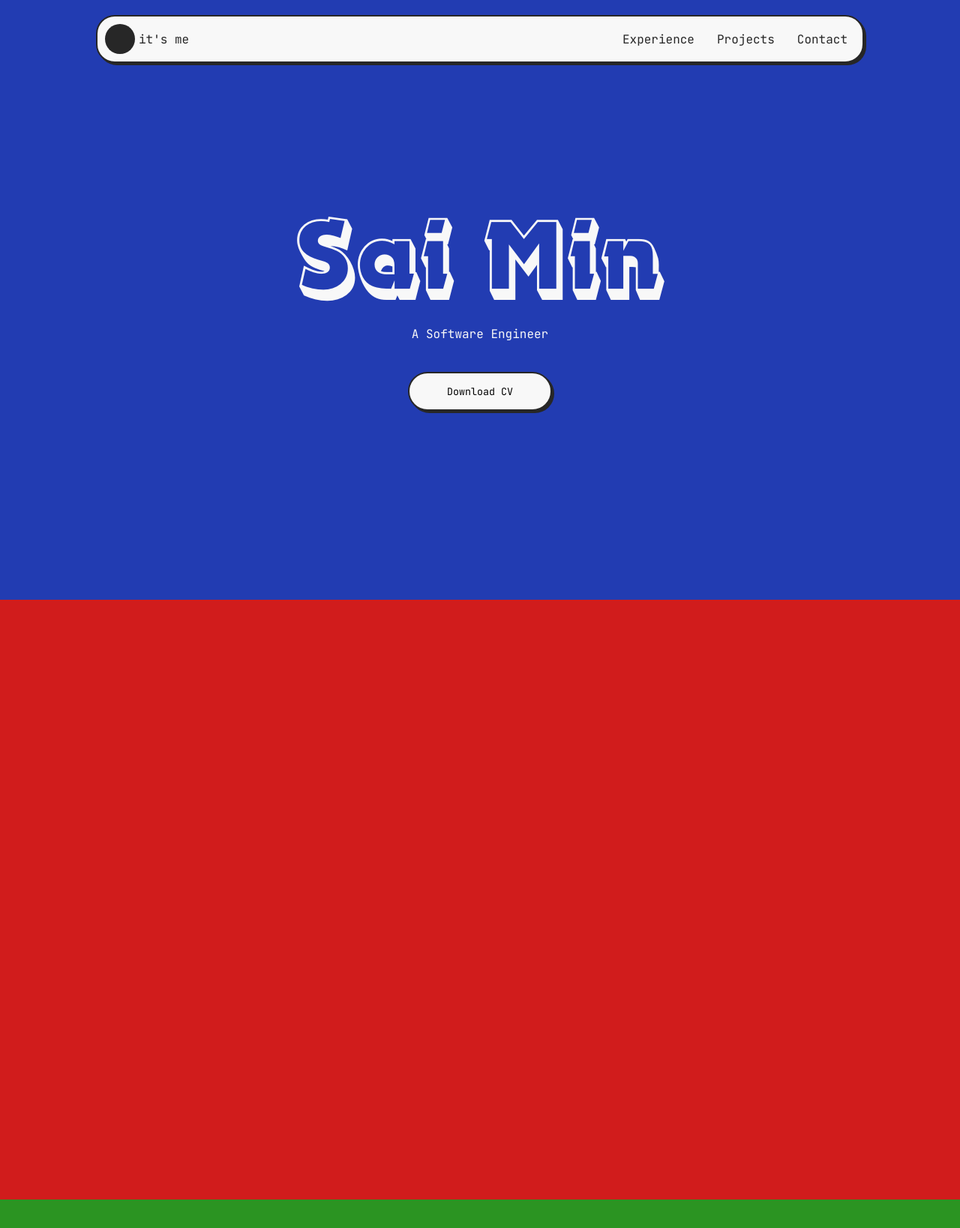
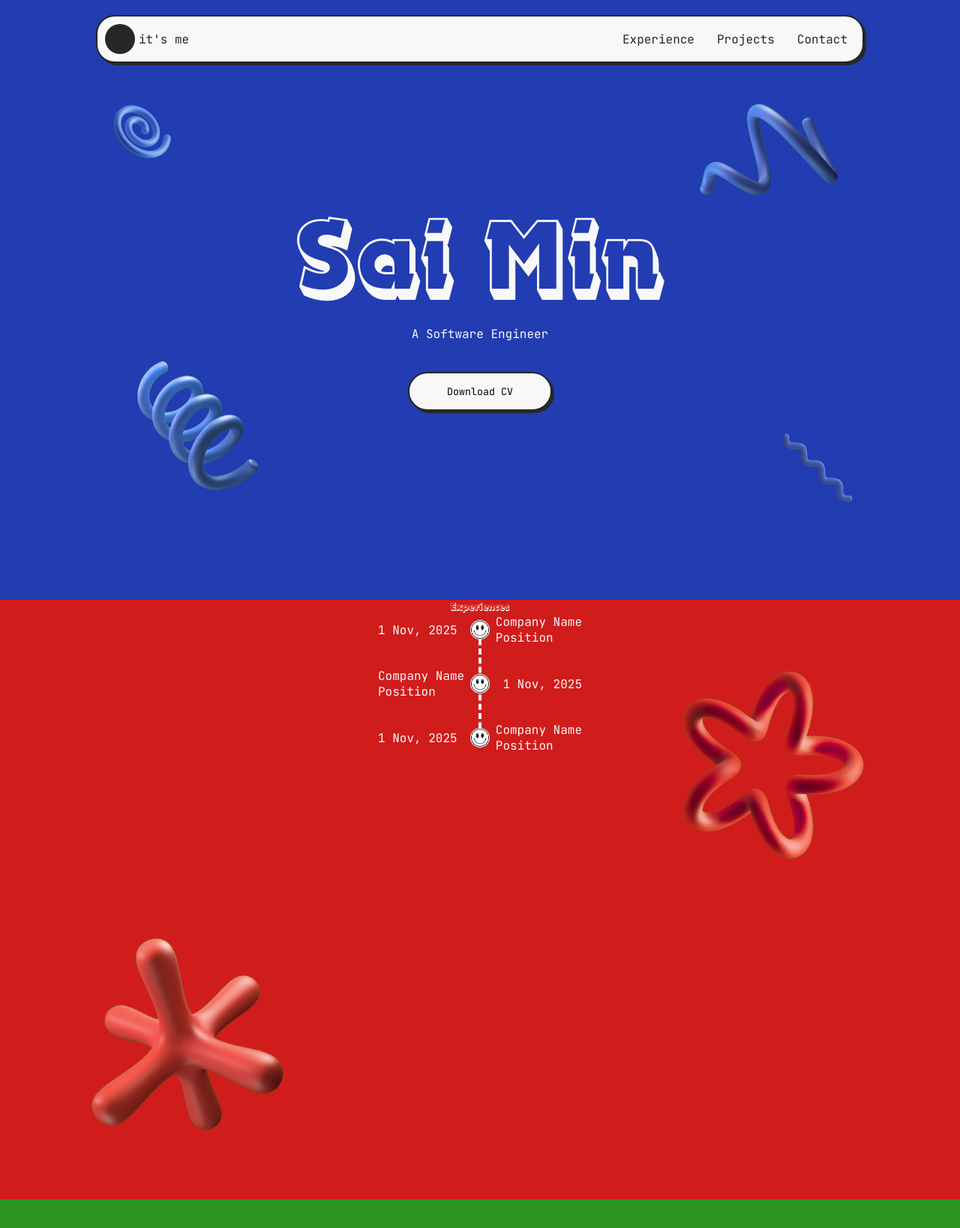
Before and after one commit to MyatWuttYeeOo/sm-portfolio, a plain HTML site: page index.html in a window 1280 px wide. Shown: the top 1638 px of the page at 75% size. Drawn offline with Linux system fonts and the light colour scheme; files whose address does not match are found by name.

Commit message:
timeline

```diff
--- a/index.html
+++ b/index.html
@@ -8,9 +8,11 @@
         </title>
         <link rel="stylesheet" href="./styles/index.css"/>
         <link rel="stylesheet" href="./styles/nav/nav.css"/>
+         <link rel="stylesheet" href="./styles/responsive.css"/>
         <link rel="stylesheet" href="./styles/contact/contact.css"/>
         <link rel="stylesheet" href="./styles/experiences/experiences.css"/>
         <link rel="stylesheet" href="./styles/hero/hero.css"/>
+        <link rel="stylesheet" href="./styles/hero/responsive.css"/>
         <link rel="stylesheet" href="./styles/projects/projects.css"/>
         <link rel="stylesheet" href="./styles/nav/responsive.css"/>
 
@@ -52,8 +54,60 @@
              <button class="btn btn-lg">Download CV</button>
            </a>
 
+
+           <img src="./imgs/hero-1.png" class="hero-img-1"/>
+            <img src="./imgs/hero-2.png" class="hero-img-2"/>
+           <img src="./imgs/hero-3.png" class="hero-img-3"/>
+           <img src="./imgs/hero-4.png" class="hero-img-4"/>
+
         </section>
-        <section id="experience"></section>
+
+        <section id="experience">
+         <h1 class="">Experiences</h1>
+         <div class="timeline">
+
+            <div class="timeline-item">
+                <div class="date">1 Nov, 2025</div>
+                <div class="smile">
+                    <img src="./imgs/exp-3.png" class="smile-img"/>
+                </div>
+                <div class="content">
+                    <div class="company">Company Name</div>
+                    <div class="position">Position</div>
+                </div>
+            </div>
+
+            <div class="timeline-item">
+                <div class="date">1 Nov, 2025</div>
+                <div class="smile">
+                    <img src="./imgs/exp-3.png" class="smile-img"/>
+                </div>
+                <div class="content">
+                    <div class="company">Company Name</div>
+                    <div class="position">Position</div>
+                </div>
+            </div>
+
+             <div class="timeline-item">
+                <div class="date">1 Nov, 2025</div>
+                <div class="smile">
+                    <img src="./imgs/exp-3.png" class="smile-img"/>
+                </div>
+                <div class="content">
+                    <div class="company">Company Name</div>
+                    <div class="position">Position</div>
+                </div>
+            </div>
+
+
+
+         </div>
+
+         <img src="./imgs/exp-1.png" class="exp-img-1"/>
+         <img src="./imgs/exp-2.png" class="exp-img-2"/>
+
+        </section>
+
         <section id="projects"></section>
         <section id="contact"></section>
         <script src="./js/index.js"></script>
--- a/styles/experiences/experiences.css
+++ b/styles/experiences/experiences.css
@@ -2,4 +2,71 @@
     background-color: var(--red);
     height: 100vh;
     width: 100%;
+    position: relative;
+    display: flex;
+    flex-direction: column;
+    justify-self: center;
+    align-items: center;
 }
+.exp-img-1{
+    position: absolute;
+    left: 0;
+    bottom: 10%;
+    width: 500px;
+}
+.exp-img-2{
+    position: absolute;
+    right: 0;
+    top: 10%;
+    width: 500px;
+}
+.timeline{
+  position: relative;
+  width: 100%;
+  display: flex;
+  flex-direction: column;
+  gap: 30px;
+}
+.timeline::before{
+    content: "";
+    width: 0px;
+    height: 90%;
+    border-left: 4px dashed var(--white);
+    position: absolute;
+    left: 50%;
+    top: 5%;
+    transform: translate(-50%);
+    z-index: 1;
+}
+
+
+.timeline-item{
+    display: flex;
+    align-items: center;
+    justify-content: center;
+    color: var(--white);
+    position: relative;
+    gap: 4%;
+}
+.timeline-item:nth-child(even){
+ flex-direction: row-reverse;
+}
+/*.timeline-item div{
+    flex:1;
+}*/
+.timeline-item .smile{
+    width: 50px;
+    height: 50px;
+    position: absolute;
+    z-index: 2;
+}
+.timeline-item .smile .smile-img{
+    width: 100%;
+    height: 100%;
+    object-fit: contain;
+
+}
+.timeline-item .date{
+}
+.timeline-item .content{
+}
--- a/styles/hero/hero.css
+++ b/styles/hero/hero.css
@@ -6,6 +6,7 @@
     flex-direction: column;
     justify-content: center;
     align-items: center;
+    position: relative;
 }
 #hero h1{
     font-family: var(--font-family-title);
@@ -25,3 +26,18 @@
     width: 100%;
     height: 100%;
 }
+.hero-img-1{
+    position: absolute;
+
+}
+.hero-img-4{
+    position: absolute;
+
+}
+.hero-img-2{
+    position: absolute;
+
+}
+.hero-img-3{
+    position: absolute;
+}
--- /dev/null
+++ b/styles/hero/responsive.css
@@ -0,0 +1,104 @@
+@media (max-width: 480px) {
+
+    #hero h1{
+        font-size: 5rem;
+    }
+.hero-img-1{
+    width: 150px;
+    right: 0%;
+    top: 15%;
+}
+.hero-img-4{
+    width: 100px;
+    top: 17%;
+}
+.hero-img-2{
+    left: 0%;
+    width: 200px;
+    bottom: 8%;
+}
+.hero-img-3{
+    width: 100px;
+    bottom: 13%;
+    right: 8%;
+}
+
+}
+@media (max-width: 768px) and (min-width: 481px){
+      #hero h1{
+        font-size: 5rem;
+    }
+
+.hero-img-1{
+    width: 200px;
+    right: 0%;
+    top: 15%;
+}
+.hero-img-4{
+    width: 150px;
+    top: 17%;
+}
+.hero-img-2{
+    left: 0%;
+    width: 250px;
+    bottom: 8%;
+}
+.hero-img-3{
+    width: 150px;
+    bottom: 13%;
+}
+
+
+}
+@media (max-width: 1024px) and (min-width: 769px){
+     #hero h1{
+        font-size: 10rem;
+    }
+
+.hero-img-1{
+    width: 200px;
+    right: 7%;
+    top: 15%;
+}
+.hero-img-4{
+    width: 150px;
+    top: 15%;
+    left: 7%;
+}
+.hero-img-2{
+    left: 5%;
+    width: 250px;
+    bottom: 15%;
+}
+.hero-img-3{
+    width: 150px;
+    bottom: 15%;
+    right: 7%;
+}
+
+}
+@media (min-width: 1024px){
+      #hero h1{
+        font-size: 10rem;
+    }
+.hero-img-1{
+    width: 350px;
+    right: 7%;
+    top: 15%;
+}
+.hero-img-4{
+    width: 200px;
+    top: 15%;
+    left: 7%;
+}
+.hero-img-2{
+    left: 5%;
+    width: 400px;
+    bottom: 15%;
+}
+.hero-img-3{
+    width: 200px;
+    bottom: 15%;
+    right: 7%;
+}
+}
--- a/styles/index.css
+++ b/styles/index.css
@@ -16,7 +16,10 @@
     --font-family-title: "Dynamo Shadow";
 
     --font-text: 16px;
-    --font-title: 1.5rem;
+    --font-title: 4rem;
+    --font-mb-text: 14px;
+    --font-sub-title: 2rem;
+
 
     --black:#272727;
     --white: #f8f8f8;
@@ -28,7 +31,14 @@
 html{
     font-family: var(--font-family);
     scroll-behavior: smooth;
-    font-size: var(--font-text);
+}
+h1,h2,h3,h4,h5,h6{
+    font-family: var(--font-family-title);
+    color: var(--white);
+}
+h1{
+    font-size: var(--font);
+
 }
 .btn{
     background-color: var(--white);
--- a/styles/nav/nav.css
+++ b/styles/nav/nav.css
@@ -3,6 +3,7 @@ nav{
     color:var(--black);
     width: 80%;
     position: fixed;
+    z-index: 100;
     top: 20px;
     left: 10%;
     padding: 5px;
--- /dev/null
+++ b/styles/responsive.css
@@ -0,0 +1,34 @@
+@media (max-width: 480px) {
+
+ html{
+    font-size: var(--font-mb-text);
+ }
+ h1{
+    font-size: var(--font-mb-title);
+ }
+ h2{
+
+ }
+}
+@media (max-width: 768px) and (min-width: 481px){
+
+ html{
+    font-size: var(--font-mb-text);
+ }
+
+}
+/*Medium Devices*/
+@media (max-width: 1024px) and (min-width: 769px){
+
+ html{
+    font-size: var(--font-text);
+ }
+}
+
+/*Large Device*/
+@media (min-width: 1024px){
+ html{
+    font-size: var(--font-text);
+ }
+
+}
```
Also changed, not shown: imgs/exp-1.png (added), imgs/exp-2.png (added), imgs/exp-3.png (added), imgs/hero-3.png (added), imgs/hero-4.png (added).
